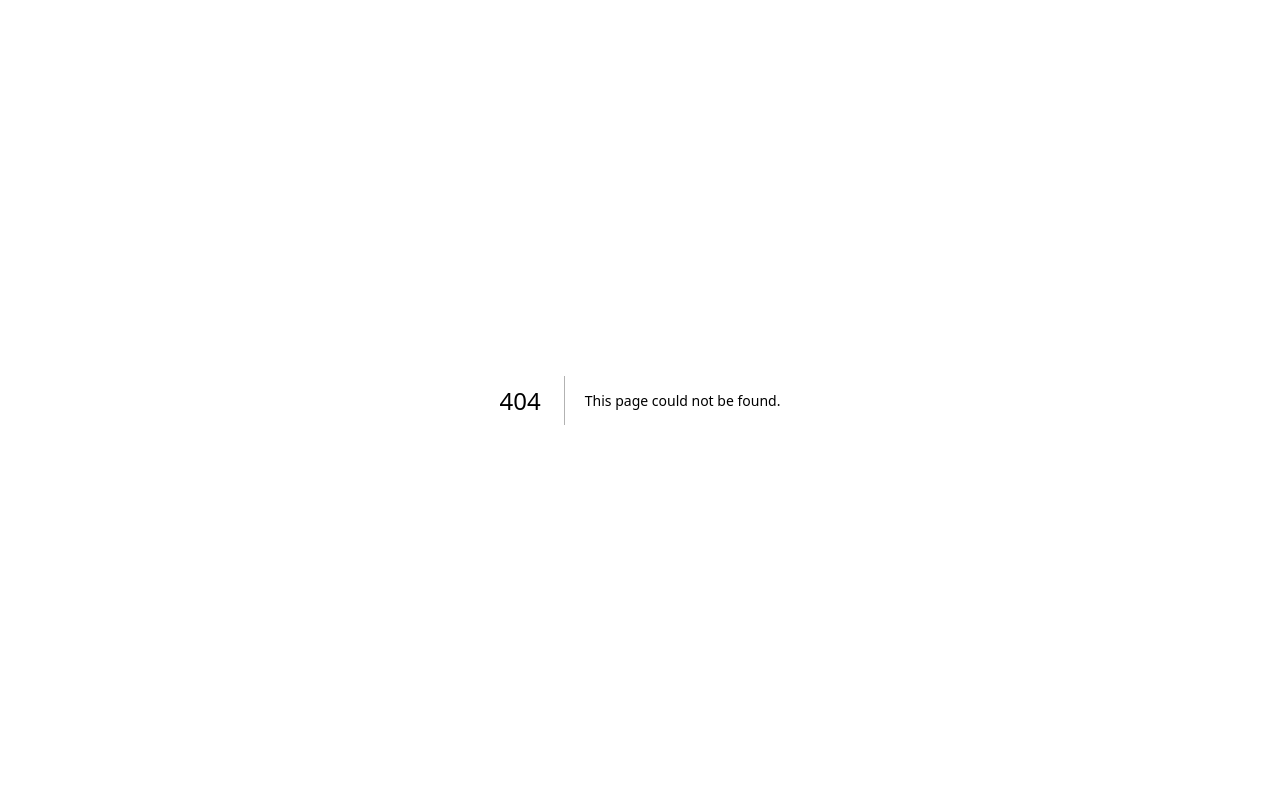
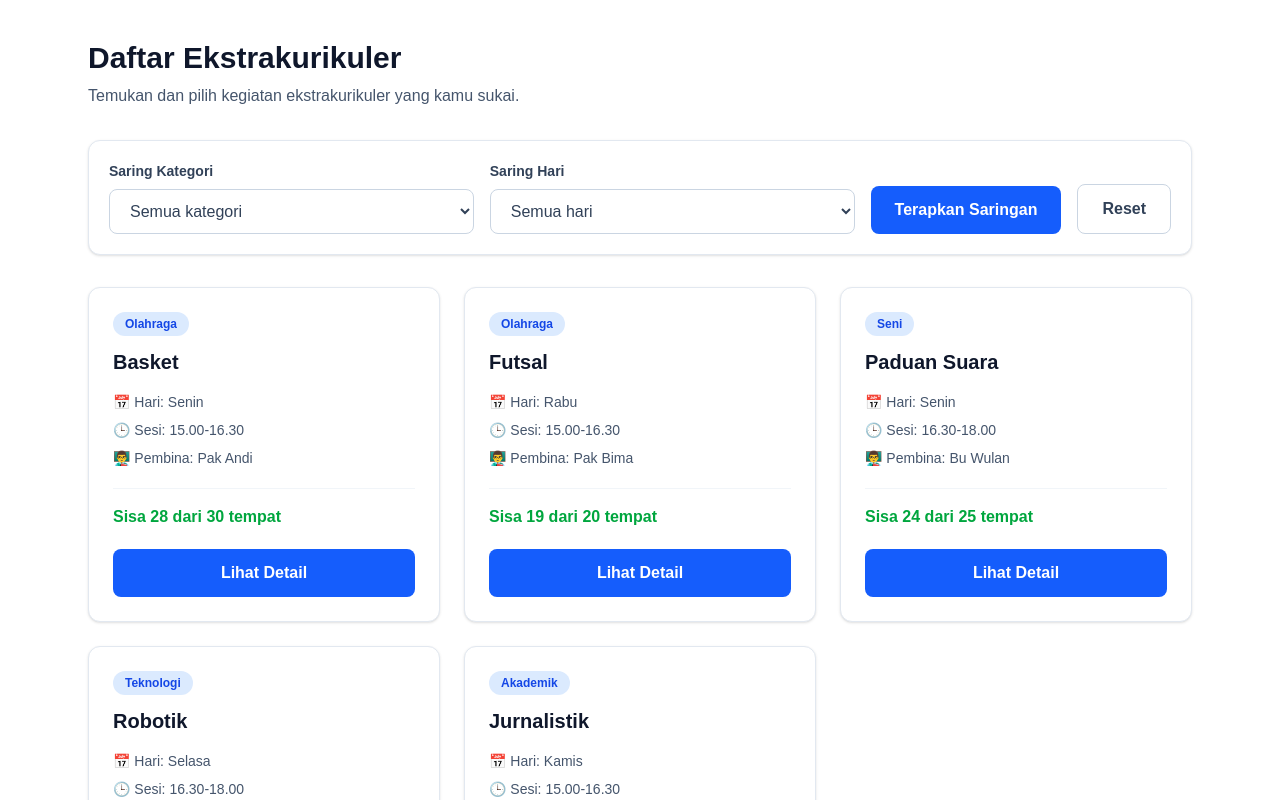
Before and after one commit to leonyrpl-droid/ekskulku, a Next.js app: page /ekskul in a window 1280 px wide. Before the commit this address had no page. Shown: the top 800 px of the page. Built offline with nearby package versions, Linux system fonts and the light colour scheme.

Commit message:
Membuat halaman daftar ekskul dan filter URL

```diff
--- /dev/null
+++ b/app/ekskul/page.tsx
@@ -0,0 +1,186 @@
+import Link from "next/link";
+import { ambilSemuaEkskul } from "@/data/ambil";
+import {
+  DAFTAR_KATEGORI,
+  DAFTAR_HARI,
+  JAM_SESI,
+  pendaftar,
+} from "@/data/ekskul";
+
+export const metadata = {
+  title: "Daftar Ekskul",
+};
+
+type Props = {
+  searchParams: Promise<{
+    kategori?: string;
+    hari?: string;
+  }>;
+};
+
+export default async function HalamanEkskul({ searchParams }: Props) {
+  const params = await searchParams;
+
+  const kategoriDipilih = DAFTAR_KATEGORI.includes(
+    params.kategori as (typeof DAFTAR_KATEGORI)[number],
+  )
+    ? params.kategori!
+    : "";
+
+  const hariDipilih = DAFTAR_HARI.includes(
+    params.hari as (typeof DAFTAR_HARI)[number],
+  )
+    ? params.hari!
+    : "";
+
+  const semuaEkskul = await ambilSemuaEkskul();
+
+  const ekskulTampil = semuaEkskul.filter((item) => {
+    const cocokKategori = !kategoriDipilih || item.kategori === kategoriDipilih;
+
+    const cocokHari = !hariDipilih || item.hari === hariDipilih;
+
+    return cocokKategori && cocokHari;
+  });
+
+  return (
+    <main className="mx-auto w-full max-w-6xl px-6 py-10">
+      <div className="mb-8">
+        <h1 className="text-3xl font-bold text-slate-900">
+          Daftar Ekstrakurikuler
+        </h1>
+        <p className="mt-2 text-slate-600">
+          Temukan dan pilih kegiatan ekstrakurikuler yang kamu sukai.
+        </p>
+      </div>
+
+      {/* Form saringan */}
+      <form
+        method="GET"
+        action="/ekskul"
+        className="mb-8 flex flex-col gap-4 rounded-xl border border-slate-200 bg-white p-5 shadow-sm sm:flex-row sm:items-end"
+      >
+        <div className="flex-1">
+          <label
+            htmlFor="kategori"
+            className="mb-2 block text-sm font-semibold text-slate-700"
+          >
+            Saring Kategori
+          </label>
+
+          <select
+            id="kategori"
+            name="kategori"
+            defaultValue={kategoriDipilih}
+            className="w-full rounded-lg border border-slate-300 px-4 py-3 text-slate-700 outline-none focus:border-blue-500"
+          >
+            <option value="">Semua kategori</option>
+            {DAFTAR_KATEGORI.map((kategori) => (
+              <option key={kategori} value={kategori}>
+                {kategori}
+              </option>
+            ))}
+          </select>
+        </div>
+
+        <div className="flex-1">
+          <label
+            htmlFor="hari"
+            className="mb-2 block text-sm font-semibold text-slate-700"
+          >
+            Saring Hari
+          </label>
+
+          <select
+            id="hari"
+            name="hari"
+            defaultValue={hariDipilih}
+            className="w-full rounded-lg border border-slate-300 px-4 py-3 text-slate-700 outline-none focus:border-blue-500"
+          >
+            <option value="">Semua hari</option>
+            {DAFTAR_HARI.map((hari) => (
+              <option key={hari} value={hari}>
+                {hari}
+              </option>
+            ))}
+          </select>
+        </div>
+
+        <button
+          type="submit"
+          className="rounded-lg bg-blue-600 px-6 py-3 font-semibold text-white transition hover:bg-blue-700"
+        >
+          Terapkan Saringan
+        </button>
+
+        <Link
+          href="/ekskul"
+          className="rounded-lg border border-slate-300 px-6 py-3 text-center font-semibold text-slate-700 hover:bg-slate-100"
+        >
+          Reset
+        </Link>
+      </form>
+
+      {/* Daftar kartu ekskul */}
+      {ekskulTampil.length === 0 ? (
+        <div className="rounded-xl border border-dashed border-slate-300 bg-slate-50 p-10 text-center">
+          <p className="text-lg font-semibold text-slate-700">
+            Tidak ada ekskul yang cocok.
+          </p>
+          <p className="mt-2 text-sm text-slate-500">
+            Coba ubah kategori atau hari yang dipilih.
+          </p>
+        </div>
+      ) : (
+        <div className="grid gap-6 sm:grid-cols-2 lg:grid-cols-3">
+          {ekskulTampil.map((item) => {
+            const jumlahPendaftar = pendaftar.filter(
+              (p) => p.ekskulId === item.id,
+            ).length;
+
+            const sisaTempat = item.kuota - jumlahPendaftar;
+            const jam = JAM_SESI[item.sesi];
+
+            return (
+              <article
+                key={item.id}
+                className="flex flex-col rounded-xl border border-slate-200 bg-white p-6 shadow-sm transition hover:-translate-y-1 hover:shadow-md"
+              >
+                <span className="mb-3 w-fit rounded-full bg-blue-100 px-3 py-1 text-xs font-semibold text-blue-700">
+                  {item.kategori}
+                </span>
+
+                <h2 className="text-xl font-bold text-slate-900">
+                  {item.nama}
+                </h2>
+
+                <div className="mt-4 space-y-2 text-sm text-slate-600">
+                  <p>📅 Hari: {item.hari}</p>
+                  <p>🕒 Sesi: {jam}</p>
+                  <p>👨‍🏫 Pembina: {item.pembina}</p>
+                </div>
+
+                <div className="mt-5 border-t border-slate-100 pt-4">
+                  {sisaTempat > 0 ? (
+                    <p className="font-semibold text-green-600">
+                      Sisa {sisaTempat} dari {item.kuota} tempat
+                    </p>
+                  ) : (
+                    <p className="font-semibold text-red-600">Penuh</p>
+                  )}
+                </div>
+
+                <Link
+                  href={`/ekskul/${item.id}`}
+                  className="mt-5 rounded-lg bg-blue-600 px-4 py-3 text-center font-semibold text-white hover:bg-blue-700"
+                >
+                  Lihat Detail
+                </Link>
+              </article>
+            );
+          })}
+        </div>
+      )}
+    </main>
+  );
+}
```
